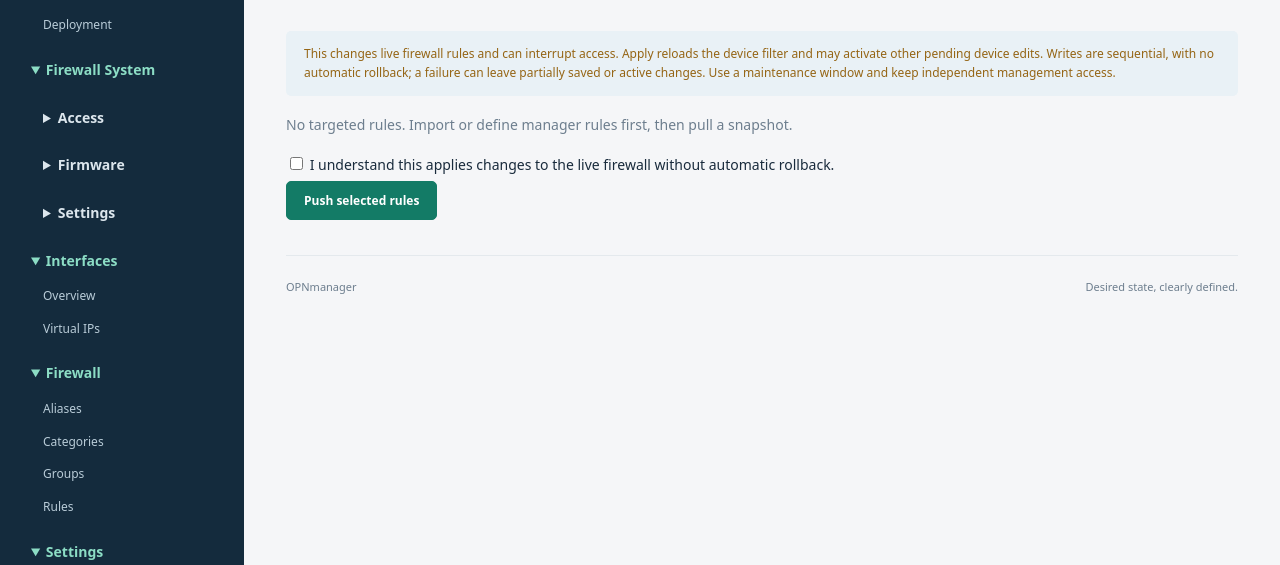
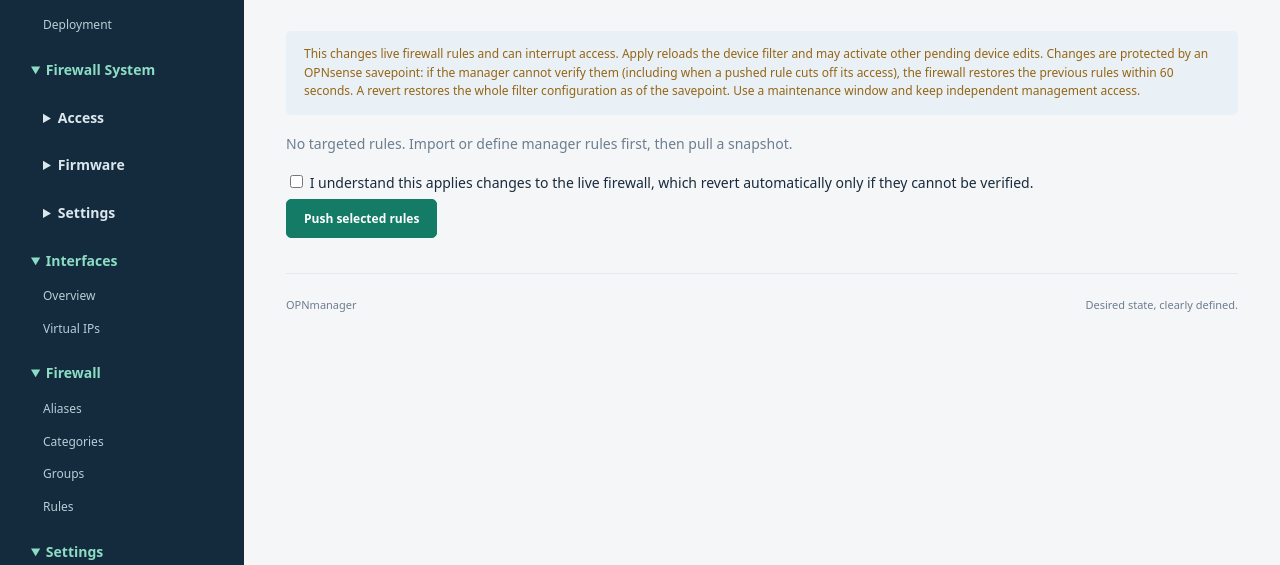
Before and after one commit to libots/opnmanager, a Django app: template templates/fleet/deploy.html in a window 1280 px wide. Shown: the part 235-800 px from the top of the page. Run offline with Django 5.2, Linux system fonts and the light colour scheme; the template is opened without the code that fills it, so the values that code supplies are empty.

Commit message:
Update deploy page warning for protected apply
Co-Authored-By: Claude Opus 5.5 <noreply@anthropic.com>
Claude-Session: https://claude.ai/code/session_01CoMkCMNCvteqCTkoEv32wJ

```diff
--- a/templates/fleet/deploy.html
+++ b/templates/fleet/deploy.html
@@ -1,5 +1,5 @@
 {% extends "base.html" %}{% block content %}<div class="page-title"><a href="{% url 'firewall' firewall.pk %}">← {{ firewall.name }}</a><h1>Review & push rules.</h1><p>Snapshot {{ plan.snapshot_id }} · Only checked changes will be saved and applied. Unchecked rules and local-only rules are retained.</p></div>
-<div class="notice warning">This changes live firewall rules and can interrupt access. Apply reloads the device filter and may activate other pending device edits. Writes are sequential, with no automatic rollback; a failure can leave partially saved or active changes. Use a maintenance window and keep independent management access.</div>
+<div class="notice warning">This changes live firewall rules and can interrupt access. Apply reloads the device filter and may activate other pending device edits. Changes are protected by an OPNsense savepoint: if the manager cannot verify them (including when a pushed rule cuts off its access), the firewall restores the previous rules within 60 seconds. A revert restores the whole filter configuration as of the savepoint. Use a maintenance window and keep independent management access.</div>
 <form method="post">{% csrf_token %}<input type="hidden" name="approval_sha256" value="{{ plan.approval_sha256 }}"><div data-selection-list>
 {% for row in plan.rows %}<section class="panel explainer"><h2>{% if row.operation and not row.errors %}<input type="checkbox" name="selected_rules" value="{{ row.id }}" checked aria-label="Push {{ row.name }}">{% endif %} {{ row.name }}</h2>{% for error in row.errors %}<p class="notice error">{{ error }}</p>{% endfor %}{% if row.dependencies %}<p><a href="{% url 'sync_definitions' firewall.pk %}?rule={{ row.id }}">Review and synchronize definitions required by {{ row.name }} →</a></p>{% endif %}{% if row.diff %}<div class="git-diff">{% for line in row.diff %}<div class="{{ line.kind }}">{{ line.text }}</div>{% endfor %}</div>{% elif not row.errors %}<p>Managed fields already match.</p>{% endif %}</section>{% empty %}<p>No targeted rules. Import or define manager rules first, then pull a snapshot.</p>{% endfor %}</div>
-<label><input type="checkbox" name="acknowledge" value="yes" required> I understand this applies changes to the live firewall without automatic rollback.</label><button class="button primary">Push selected rules</button></form>{% endblock %}
+<label><input type="checkbox" name="acknowledge" value="yes" required> I understand this applies changes to the live firewall, which revert automatically only if they cannot be verified.</label><button class="button primary">Push selected rules</button></form>{% endblock %}
```
